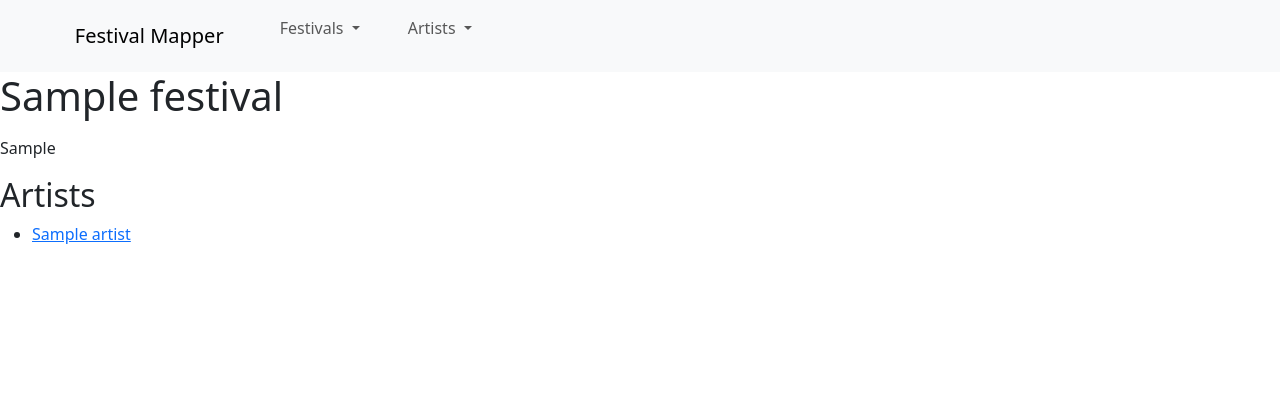
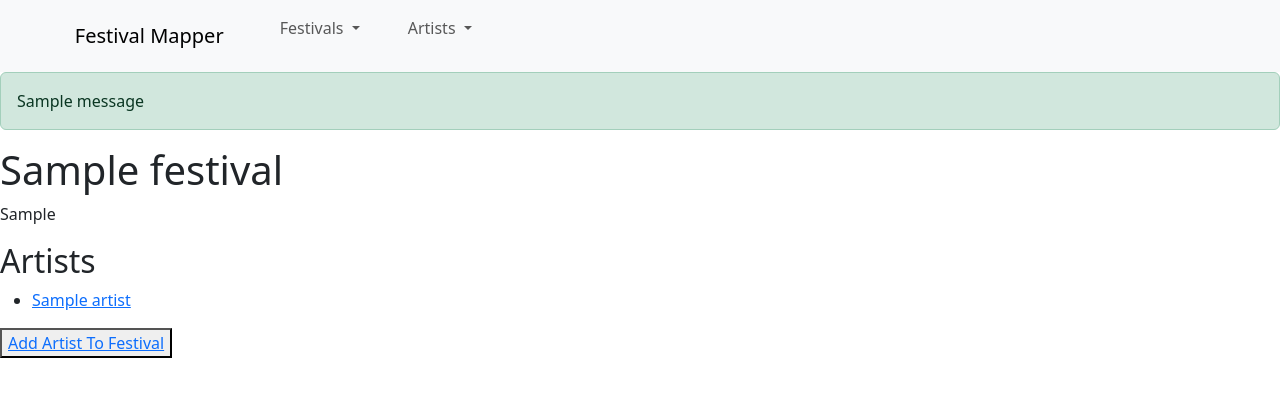
Before and after one commit to LakeSuburbia/festival-mapper, a Django app: page /festivals/1 in a window 1280 px wide. Shown: the top 397 px of the page. Run offline with Django 4.2, Linux system fonts and the light colour scheme; tables that the repository leaves empty hold one stand-in row (values such as "Sample post"); one stand-in notice (Sample message) is shown; some libraries are stand-ins or nearby versions.

Commit message:
[FestivalArtist] Create Festival Artist form

```diff
--- a/festivals/mapper/templates/mapper/base.html
+++ b/festivals/mapper/templates/mapper/base.html
@@ -2,7 +2,6 @@
 {% load bootstrap5 %}
 {% bootstrap_css %}
 {% bootstrap_javascript %}
-{% bootstrap_messages %}
 {% load static %}
 <!DOCTYPE html>
 <html lang="en">
@@ -48,6 +47,16 @@
     </div>
 </div>
 
+<!--Display messages-->
+{% if messages %}
+    <div class="messages">
+        {% for message in messages %}
+            <div class="alert alert-{{ message.tags }}" role="alert">
+                {{ message }}
+            </div>
+        {% endfor %}
+    </div>
+{% endif %}
 {% endblock %}
 {% block body %}
 {% endblock %}
--- a/festivals/mapper/templates/mapper/view_artist.html
+++ b/festivals/mapper/templates/mapper/view_artist.html
@@ -12,6 +12,9 @@
         {% endfor %}
     </ul>
     {% endif %}
+    <button>
+        <a href="{% url 'artist__add_artist_to_festivals' artist.id %}">Add Artist To Festivals</a>
+    </button>
 
 
 {% endblock %}
--- a/festivals/mapper/templates/mapper/view_festival.html
+++ b/festivals/mapper/templates/mapper/view_festival.html
@@ -3,7 +3,6 @@
 {% block title %}{{ festival.name }}{% endblock %}
 {% block body %}
     <h1>{{ festival.name }}</h1>
-    <p>{{ festival.description }}</p>
     <p>{{ festival.location }}</p>
     <p>{{ festival.date }}</p>
 
@@ -15,5 +14,8 @@
         {% endfor %}
     </ul>
     {% endif %}
+    <button>
+        <a href="{% url 'festival__add_artists_to_festival' festival.id %}">Add Artist To Festival</a>
+    </button>
 {% endblock %}
 {% block scripts %}{% endblock %}
--- a/festivals/mapper/urls.py
+++ b/festivals/mapper/urls.py
@@ -3,7 +3,7 @@ from mapper.views import (
     index,
     add_festival,
     add_artist,
-    add_artist_to_festival,
+    add_artists_to_festival,
     view_festival,
     view_artist,
     list_festivals,
@@ -14,7 +14,21 @@ urlpatterns = [
     path("", index, name="index"),
     path("festivals/add", add_festival, name="add_festival"),
     path("artists/add", add_artist, name="add_artist"),
-    path("add_artist_to_festival", add_artist_to_festival),
+    path(
+        "artists/<artist>/add_artists_to_festival",
+        add_artists_to_festival,
+        name="artist__add_artist_to_festivals",
+    ),
+    path(
+        "festivals/<festival>/add_artists_to_festival",
+        add_artists_to_festival,
+        name="festival__add_artists_to_festival",
+    ),
+    path(
+        "add_artists_to_festival",
+        add_artists_to_festival,
+        name="add_artists_to_festival",
+    ),
     path("festivals/<id>", view_festival, name="view_festival"),
     path("artists/<id>", view_artist, name="view_artist"),
     path("festivals", list_festivals, name="list_festivals"),
--- a/festivals/mapper/views.py
+++ b/festivals/mapper/views.py
@@ -1,7 +1,15 @@
 from django.shortcuts import render
 
-from mapper.forms import AddFestivalForm, AddArtistForm, AddArtistToFestivalForm
-from mapper.models import Festival, Artist
+from django.forms import modelformset_factory, widgets, Select
+
+from django.core.exceptions import ValidationError
+
+from mapper.forms import (
+    AddFestivalForm,
+    AddArtistForm,
+    AddMultipleArtistsToFestivalFormSet,
+)
+from mapper.models import Festival, Artist, FestivalArtist
 
 
 # Create your views here.
@@ -36,19 +44,71 @@ def add_artist(request):
     return render(request, "mapper/add_artist.html", {"form": form})
 
 
-def add_artist_to_festival(request):
+BulkAddArtistFormset = modelformset_factory(
+    FestivalArtist,
+    fields=("festival", "artist", "date"),
+    widgets={
+        "date": widgets.DateInput(
+            attrs={
+                "type": "date",
+            },
+        ),
+    },
+    formset=AddMultipleArtistsToFestivalFormSet,
+)
+
+
+def add_artists_to_festival(request, festival=None, artist=None):
+    if festival:
+        festival = Festival.objects.get(id=festival)
+    if artist:
+        artist = Artist.objects.get(id=artist)
+
+    data = {
+        "form-TOTAL_FORMS": "5",
+        "form-INITIAL_FORMS": "0",
+    }
+
+    messages = []
+
     if request.method == "POST":
-        form = AddArtistToFestivalForm(request.POST)
-        if form.is_valid():
-            form.save()
-            return view_festival(request, form.cleaned_data["festival"].id)
-    form = AddArtistToFestivalForm()
-    return render(request, "mapper/add_artist_to_festival.html", {"form": form})
+        formset = BulkAddArtistFormset(request.POST, festival=festival, artist=artist)
+
+        if formset and formset.is_valid():
+            formset.save()
+            if festival:
+                return view_festival(request, festival.id)
+            if artist:
+                return view_artist(request, artist.id)
+
+        messages += formset.errors if formset else []
+        messages += formset.non_form_errors() if formset else []
+
+    return render(
+        request,
+        "mapper/add_artists_to_festival.html",
+        {
+            "formset": BulkAddArtistFormset(
+                data,
+                festival=festival,
+                artist=artist,
+            ),
+            "festival": festival,
+            "artist": artist,
+            "messages": messages,
+        },
+    )
 
 
 def view_festival(request, id):
     festival = Festival.objects.get(id=id)
-    return render(request, "mapper/view_festival.html", {"festival": festival})
+    return render(
+        request,
+        "mapper/view_festival.html",
+        {
+            "festival": festival,
+        },
+    )
 
 
 def view_artist(request, id):
```
Also changed, not shown: festivals/mapper/forms.py (+25 -12 lines), festivals/mapper/templates/mapper/add_artists_to_festival.html (added, +30 -0 lines), festivals/mapper/templates/mapper/add_artist_to_festival.html (deleted).
